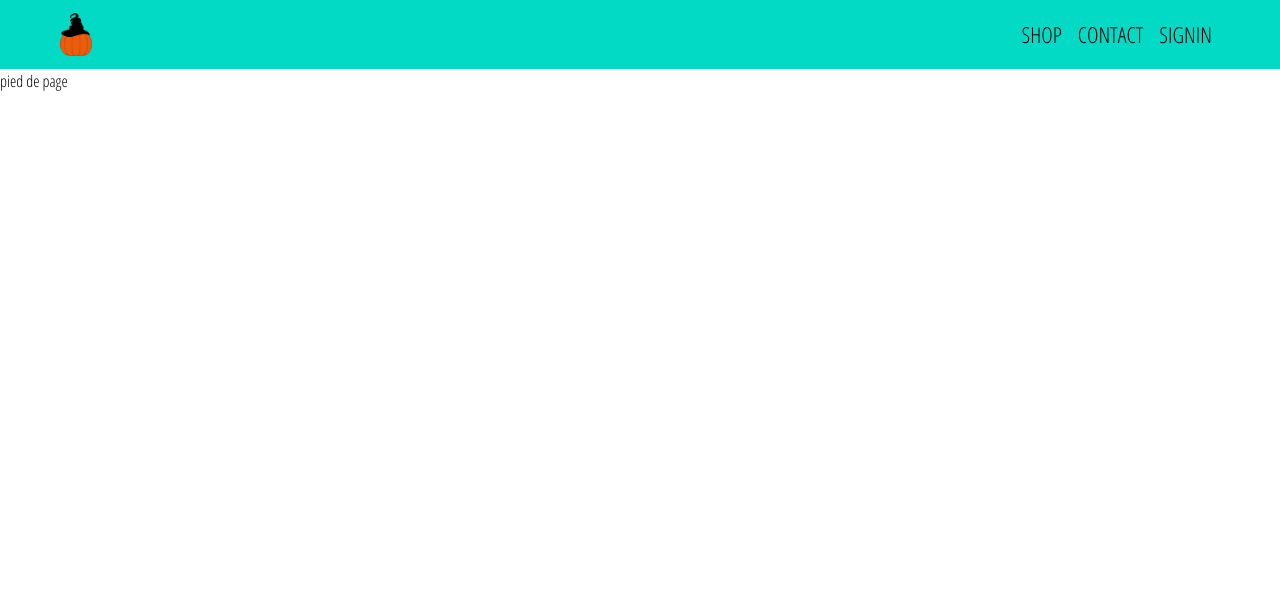
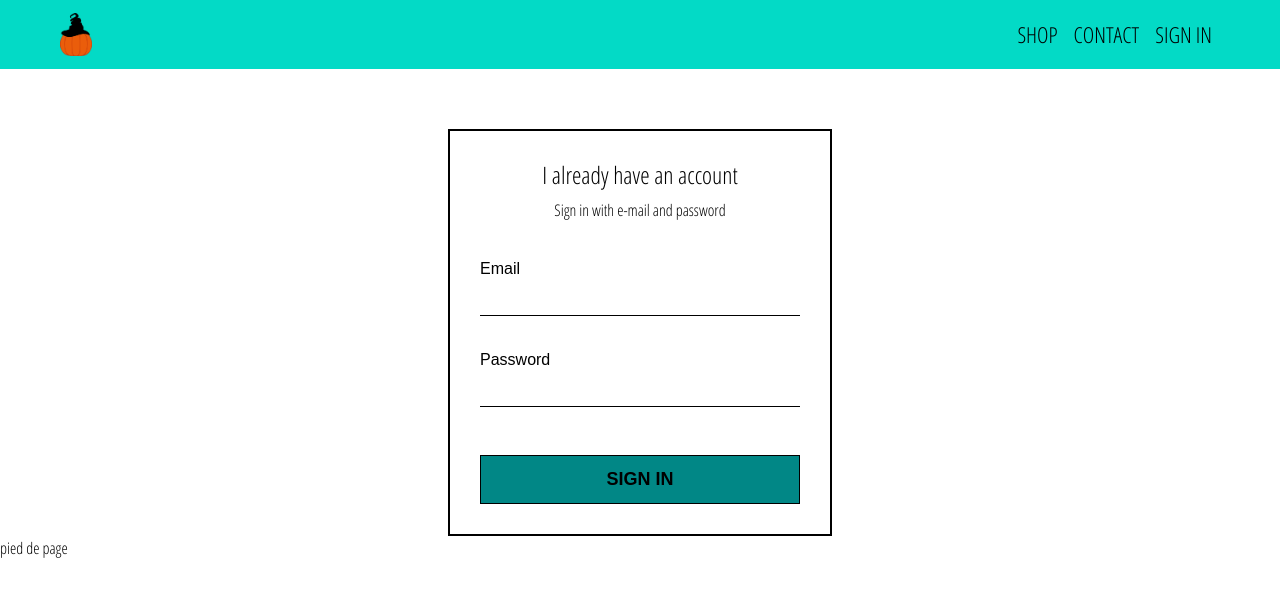
Before and after one commit to eteka03/Lucia-Shop, a React (Create React App) app: page /signin in a window 1280 px wide. Shown: the top 596 px of the page. Built offline with nearby package versions, Linux system fonts and the light colour scheme.

Commit message:
page sign in , compoent signin et custom button

```diff
--- a/src/App.js
+++ b/src/App.js
@@ -3,6 +3,7 @@ import { BrowserRouter as Router, Route, Switch } from "react-router-dom";
 import Layout from "./components/Layout";
 import Accueil from "./pages/Accueil";
 import PageShop from "./pages/PageShop";
+import PageSignInSignUp from "./pages/PageSignInSignUp";
 
 export const Store = React.createContext();
 
@@ -14,6 +15,7 @@ export default function App() {
           <Switch>
             <Route exact path="/" component={Accueil} />
             <Route path="/shop" component={PageShop} />
+            <Route path="/signin" component={PageSignInSignUp} />
           </Switch>
         </Layout>
       </Router>
--- a/src/components/MenuPrincipal.js
+++ b/src/components/MenuPrincipal.js
@@ -36,8 +36,8 @@ const Example = () => {
             </NavLink>
           </NavItem>
           <NavItem className="menu_item">
-            <NavLink className="menu_link" href="/components/">
-              Signin
+            <NavLink className="menu_link" href="/signin">
+              Sign in
             </NavLink>
           </NavItem>
         </Nav>
--- /dev/null
+++ b/src/components/Signin.js
@@ -0,0 +1,38 @@
+import React, { useState } from "react";
+import { FormGroup } from "reactstrap";
+import "../styles/formulaire.scss";
+
+const Signin = () => {
+  const [userInfo, setUserInfos] = useState({ email: "", password: "" });
+
+  const handleSubmit = (e) => {
+    e.preventDefault();
+    /*setUserInfos({ email: "", password: "" });*/
+    console.log(userInfo);
+  };
+  const handleChange = (e) => {
+    const { name, value } = e.target;
+    setUserInfos({ ...userInfo, [name]: value });
+  };
+  return (
+    <form className="formulaire signin" onSubmit={handleSubmit}>
+      <FormGroup>
+        <label htmlFor="email">Email</label>
+        <input name="email" type="email" onChange={handleChange} required />
+      </FormGroup>
+
+      <FormGroup>
+        <label htmlFor="password">Password</label>
+        <input
+          name="password"
+          type="password"
+          onChange={handleChange}
+          required
+        />
+      </FormGroup>
+      <input type="submit" value="Sign In" />
+    </form>
+  );
+};
+
+export default Signin;
--- /dev/null
+++ b/src/pages/PageSignInSignUp.js
@@ -0,0 +1,17 @@
+import React from "react";
+import Signin from "../components/Signin";
+import "../styles/pages/signInSignUp.scss";
+
+const PageSignInSignUp = () => {
+  return (
+    <div className="page_signIn">
+      <div className="_container ">
+        <h4 className="">I already have an account</h4>
+        <span>Sign in with e-mail and password</span>
+        <Signin />
+      </div>
+    </div>
+  );
+};
+
+export default PageSignInSignUp;
--- a/src/styles/_layout.scss
+++ b/src/styles/_layout.scss
@@ -53,12 +53,12 @@ $vert1: #03dac6;
 $vert2: #018786;
 
 :root {
-  --color-violet1: $violet1;
-  --color-violet2: $violet2;
-  --color-noir: $noir;
-  --color-blanc: $blanc;
-  --color-vert1: $vert1;
-  --color-vert2: $vert2;
+  --color-violet1: #3700b3;
+  --color-violet2: #6200ee;
+  --color-noir: #000000;
+  --color-blanc: #ffffff;
+  --color-vert1: #03dac6;
+  --color-vert2: #018786;
   --marginTop1: 60px;
 }
 
--- /dev/null
+++ b/src/styles/formulaire.scss
@@ -0,0 +1,43 @@
+.formulaire {
+  display: flex;
+  flex-direction: column;
+  margin-top: 1.2rem;
+
+  label {
+    font-size: 16px;
+    text-align: left;
+    font-family: sans-serif;
+  }
+
+  input {
+    border: none;
+    border-bottom-style: solid;
+    border-width: 0.5px;
+    font-family: sans-serif;
+    &:focus {
+      background-color: var(--color-vert1);
+      outline: none;
+    }
+  }
+  input[type="submit"] {
+    border: solid;
+    border-width: 0.5px;
+    text-transform: uppercase;
+    padding: 10px 0px;
+    background-color: var(--color-vert2);
+    font-size: 18px;
+    font-weight: 700;
+    margin-top: 2rem;
+    &:focus {
+      border: 3px solid var(--color-vert1);
+    }
+    &:hover {
+      background-color: var(--color-vert1);
+    }
+  }
+  .form-group {
+    display: flex;
+    flex-direction: column;
+    margin-top: 1rem;
+  }
+}
--- /dev/null
+++ b/src/styles/pages/signInSignUp.scss
@@ -0,0 +1,12 @@
+.page {
+  &_signIn {
+    text-align: center;
+    margin-top: var(--marginTop1);
+    ._container {
+      border: 2px solid #000000;
+      display: inline-block;
+      padding: 30px;
+      width: 30%;
+    }
+  }
+}
```
Also changed, not shown: src/components/CustomButton.js (added, +13 -0 lines).
